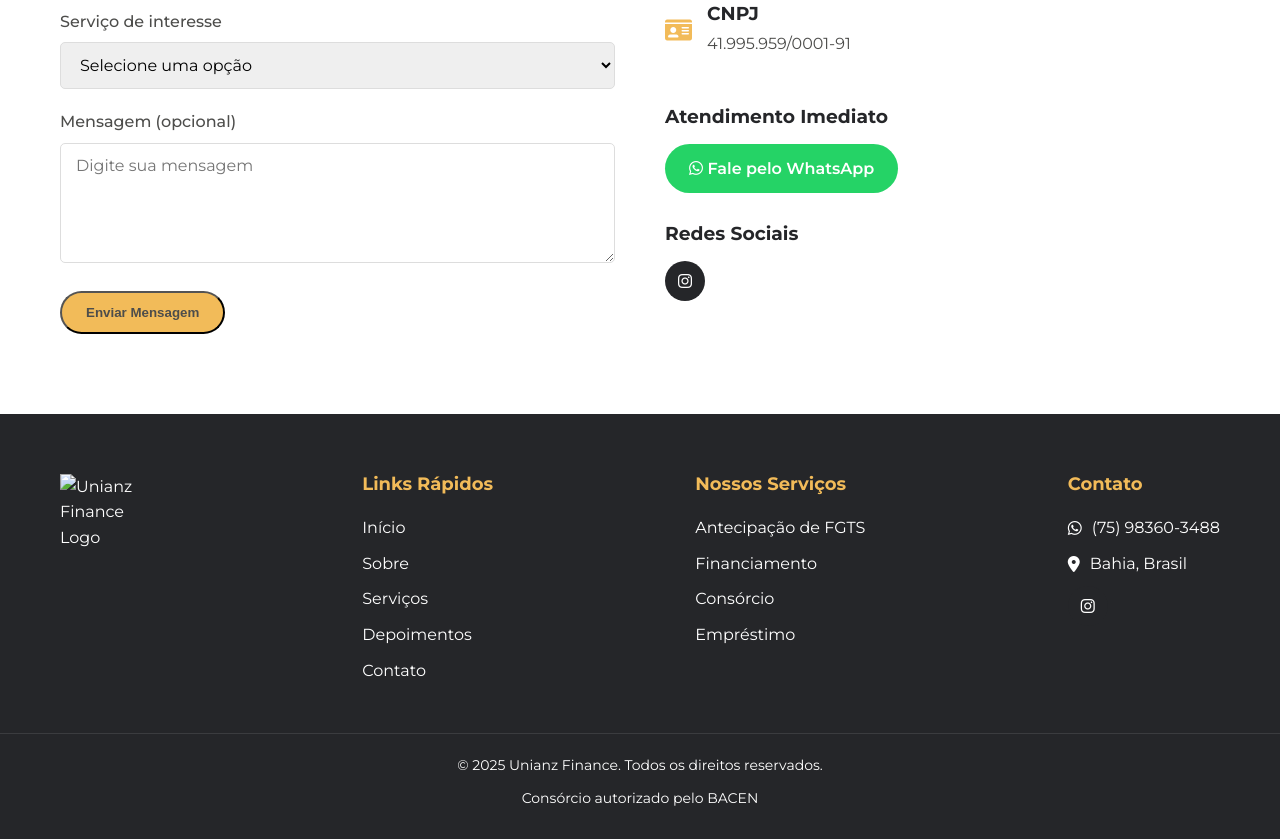
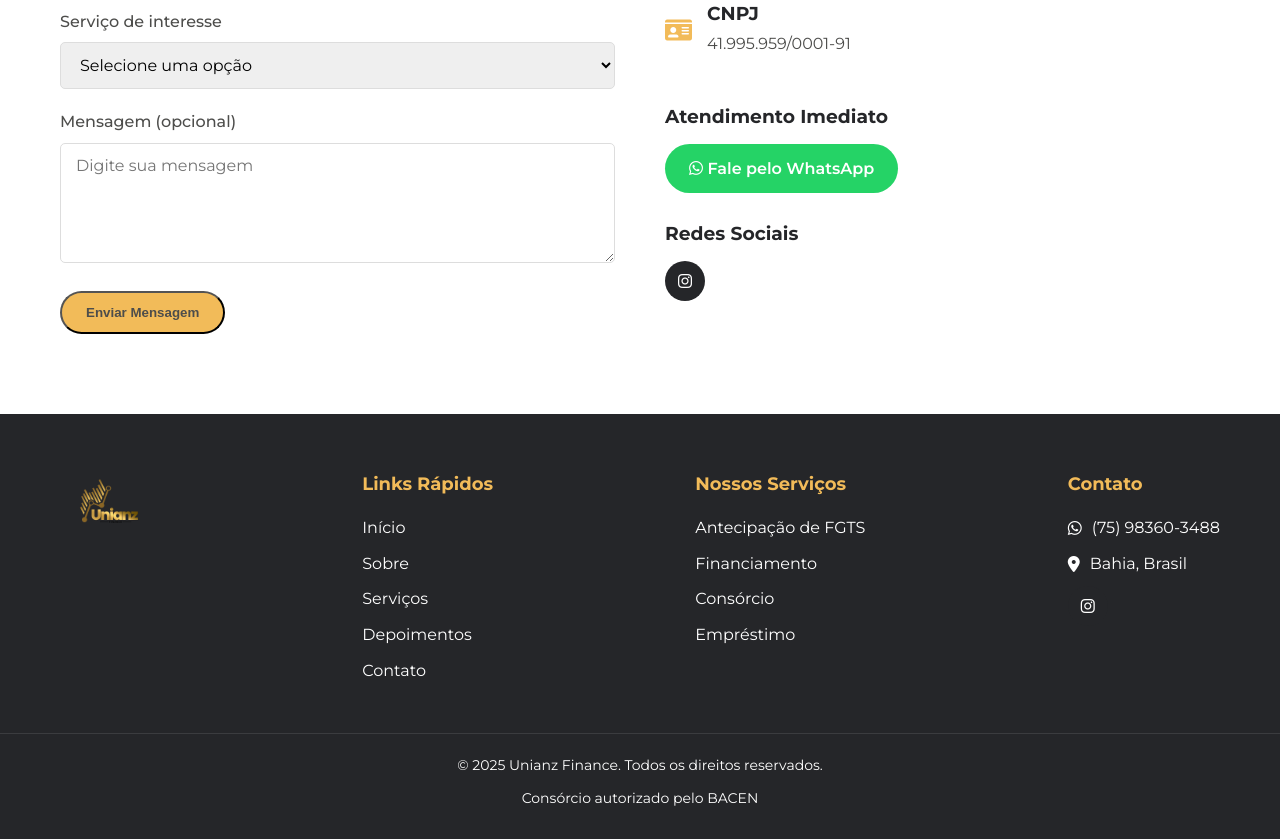
Before and after one commit to Unianzfinanci/unianz, a plain HTML site: page index.html in a window 1280 px wide. Shown: the part 3728-4567 px from the top of the page. Drawn offline with Linux system fonts and the light colour scheme.

Commit message:
Update index.html

```diff
--- a/index.html
+++ b/index.html
@@ -267,7 +267,7 @@
         <div class="container">
             <div class="footer-content">
                 <div class="footer-logo">
-                    <img src="images/Logoparafundobranco.png" alt="Unianz Finance Logo">
+                    <img src="images/Logoparafundobranco.webp" alt="Unianz Finance Logo">
                 </div>
                 <div class="footer-links">
                     <h4>Links Rápidos</h4>
```
